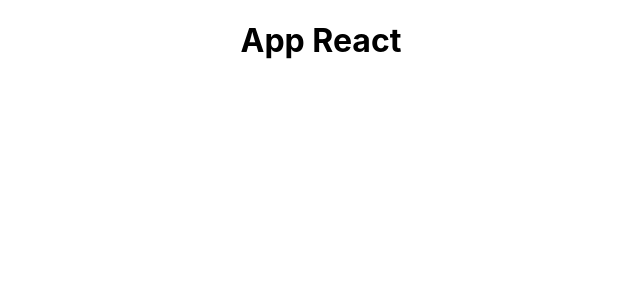
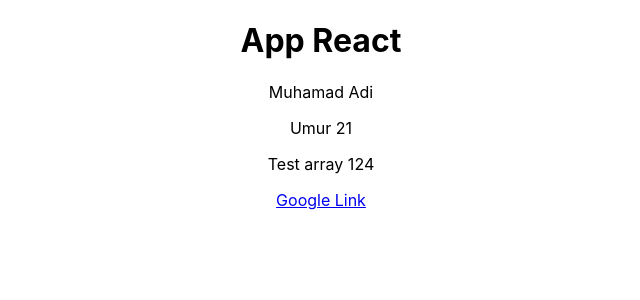
Before and after one commit to hidayahapriliansyah/belajar-react-netninja-project, a React (Create React App) app: page / in a window 1280 px wide. Shown: the top 300 px of the page, without its empty margins (319-959 px from the left). Built offline with nearby package versions, Linux system fonts and the light colour scheme.

Commit message:
dynamic value in template

```diff
--- a/src/App.js
+++ b/src/App.js
@@ -2,10 +2,19 @@
 import './App.css';
 
 function App() {
+  const name = 'Muhamad Adi';
+  const age = 21;
+  const array = [1, 2, 4];
+  const link = 'http://www.google.com/';
+
   return (
     <div className="App">
       <div className="content">
         <h1 className="title">App React</h1>
+        <p>{name}</p>
+        <p>Umur {age}</p>
+        <p>Test array {array} </p>
+        <a href={link}>Google Link</a>
       </div>
     </div>
   );
```
